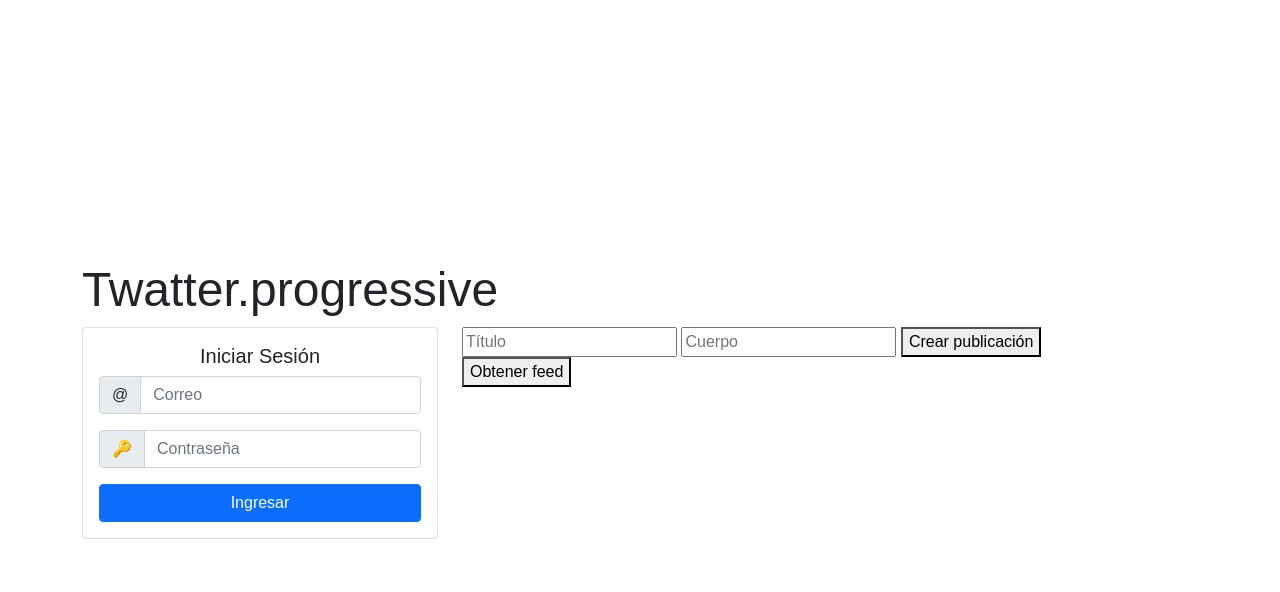
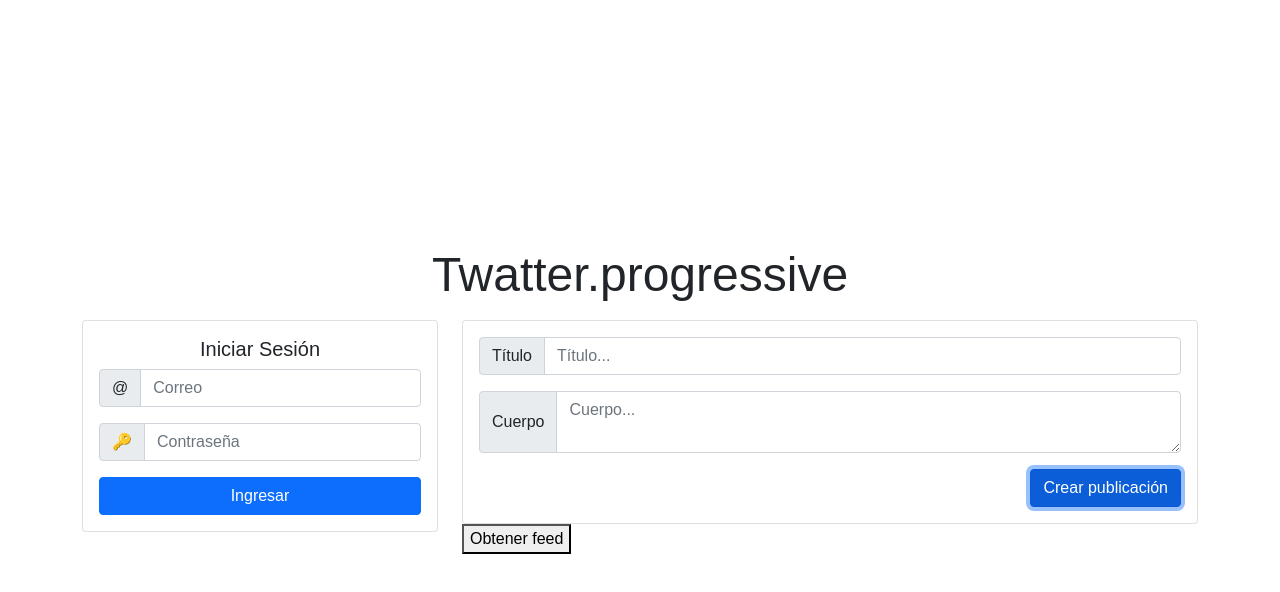
Before and after one commit to IIC3585-2021/pwa-avanzadarepresent, a website: page frontend/index.html in a window 1280 px wide. Both pictures are taken after a click on the button "Crear publicación". Drawn offline with nearby package versions, Linux system fonts and the light colour scheme; no server answers.

Commit message:
Beautify create posts

```diff
--- a/frontend/index.html
+++ b/frontend/index.html
@@ -40,7 +40,9 @@
   </head>
   <body class="fullscreen">
     <div class="container">
-      <h1 class="title">Twatter.progressive</h1>
+      <figure class="text-center">
+        <h1 class="title">Twatter.progressive</h1>
+      </figure>
       <div class="row">
         <div class="col-4">
           <div class="card text-center" id="login-box" style="display: none;">
@@ -85,11 +87,29 @@
 
         </div>
         <div class="col-8">
-            <div id="create-post-div">
-              <input type="text" placeholder="Título" id="post-title" />
-              <input type="textarea" placeholder="Cuerpo" id="post-body" />
-              <button id="create-post">Crear publicación</button>
+          <div class="card">
+            <div class="card-body">
+              <div id="create-post-div">
+                <div class="input-group mb-3">
+                  <span class="input-group-text" id="basic-addon1">Título</span>
+                  <input id="post-title" type="text" class="form-control" placeholder="Título..." aria-label="Título..." aria-describedby="basic-addon1">
+                </div>
+                <div class="input-group mb-3">
+                  <span class="input-group-text">Cuerpo</span>
+                  <textarea id="post-body" class="form-control" placeholder="Cuerpo..." aria-label="Cuerpo..."></textarea>
+                </div>
+                <div class="d-grid gap-2 d-md-flex justify-content-md-end">
+                  <button class="btn btn-primary" id="create-post">
+                    Crear publicación
+                  </button>
+                  <button class="btn btn-primary" id="create-post-loading" style="display: none;" disabled>
+                    <span class="spinner-border spinner-border-sm" role="status" aria-hidden="true"></span>
+                    <span class="sr-only">Cargando...</span>
+                  </button>
+                </div>
+              </div>
             </div>
+          </div>
 
             <button id="get-posts-feed">Obtener feed</button>
             </br>
--- a/frontend/js/feed.js
+++ b/frontend/js/feed.js
@@ -59,12 +59,34 @@ function getFeed() {
 }
 
 function createPost() {
-    let title = document.getElementById('post-title').value
-    let body = document.getElementById('post-body').value
-    let user = firebase.auth().currentUser
-    let post = {title, body, author: user.email, likes: []}
-    const firestore = firebase.firestore()
-    firestore.collection('posts').add(post).then(() => {getFeed()})
+    const titleField = document.getElementById('post-title');
+    const bodyField = document.getElementById('post-body')
+    let title = titleField.value;
+    let body = bodyField.value;
+    let user = firebase.auth().currentUser;
+    const loadingButton = document.getElementById("create-post-loading");
+    const createPostButton = document.getElementById("create-post");
+    loadingButton.style.display = "block";
+    createPostButton.style.display = "none";
+    if (user && title && body) {
+        let post = {title, body, author: user.email, likes: []};
+        const firestore = firebase.firestore()
+        firestore.collection('posts').add(post).then(() => {
+            titleField.value = "";
+            bodyField.value = "";
+            getFeed();
+            loadingButton.style.display = "none";
+            createPostButton.style.display = "block";
+        })
+    } else if (!title || !body) {
+        loadingButton.style.display = "none";
+        createPostButton.style.display = "block";
+        alert("No pueden haber campos vacíos");
+    } else {
+        loadingButton.style.display = "none";
+        createPostButton.style.display = "block";
+        alert("Debes iniciar sesión primero")
+    }
 }
 
 function generateAndInsertPost(key, post) {
```
